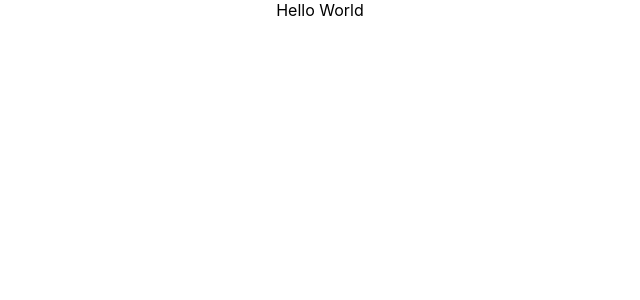
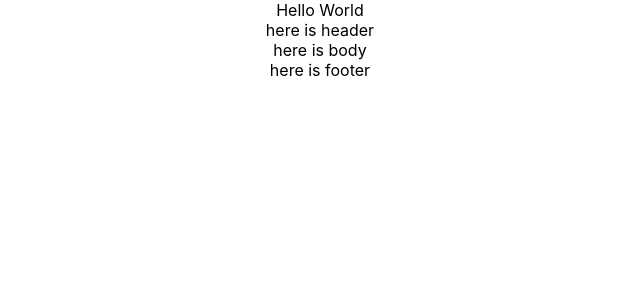
Before and after one commit to samopang/ReactLabs, a React (Create React App) app in the folder practice/: page / in a window 1280 px wide. Shown: the top 300 px of the page, without its empty margins (320-960 px from the left). Built offline with nearby package versions, Linux system fonts and the light colour scheme.

Commit message:
react RootComponent App

```diff
--- a/practice/src/App.js
+++ b/practice/src/App.js
@@ -1,12 +1,21 @@
-import React from 'react';
+import React, { Component } from 'react';
 import './App.css';
 
-function App() {
-  return (
-    <div className="App">
-      Hello World
-    </div>
-  );
+/**
+ * Root Component
+ * with render() function
+ */
+class App extends Component {
+  render() {
+    return (
+      <div className="App">
+        Hello World
+        <div className="header">here is header</div>
+        <div className="body">here is body</div>
+        <div className="footer">here is footer</div>
+      </div>
+    );
+  }
 }
 
 export default App;
```
